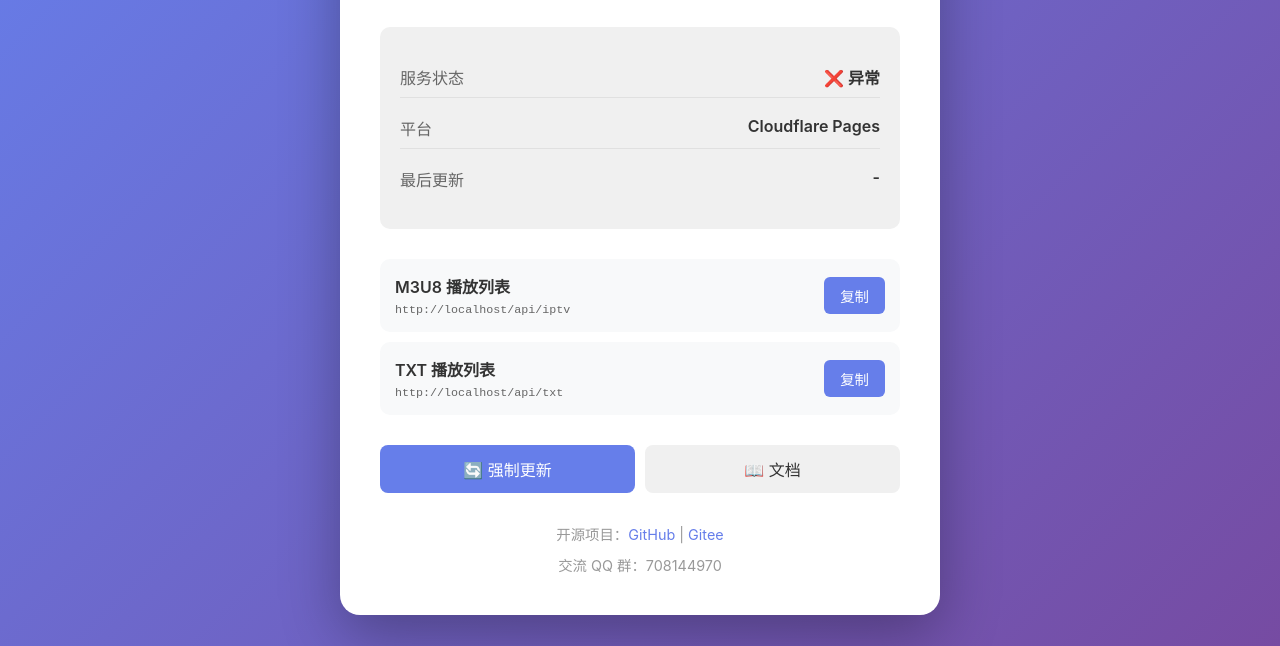
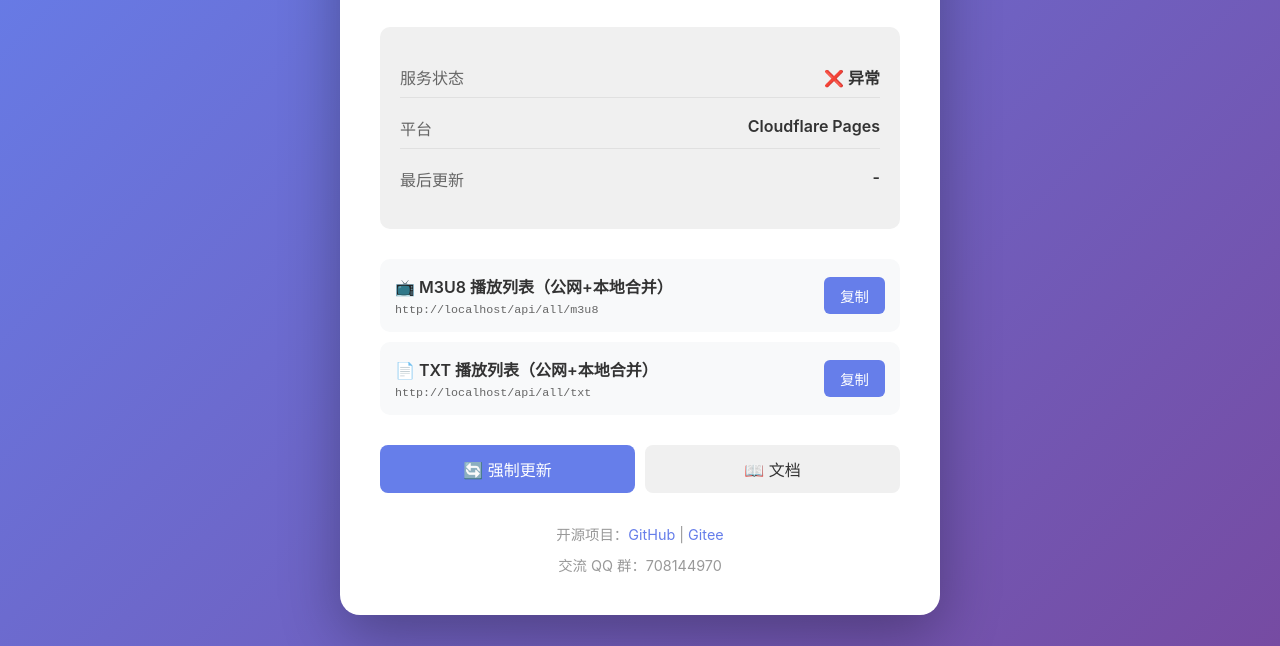
Before and after one commit to haonanren118/IPTV, a plain HTML site: page index.html in a window 1280 px wide. Shown: the part 154-800 px from the top of the page. Drawn offline with Linux system fonts and the light colour scheme; no server answers.

Commit message:
fix: 首页播放列表链接改为 /api/all/m3u8 和 /api/all/txt

```diff
--- a/index.html
+++ b/index.html
@@ -183,15 +183,15 @@
         <div class="endpoints">
             <div class="endpoint">
                 <div class="endpoint-info">
-                    <div class="endpoint-name">M3U8 播放列表</div>
-                    <div class="endpoint-url" id="m3u8-url">/api/iptv</div>
+                    <div class="endpoint-name">📺 M3U8 播放列表（公网+本地合并）</div>
+                    <div class="endpoint-url" id="m3u8-url">/api/all/m3u8</div>
                 </div>
                 <button class="copy-btn" onclick="copyToClipboard('m3u8')">复制</button>
             </div>
             <div class="endpoint">
                 <div class="endpoint-info">
-                    <div class="endpoint-name">TXT 播放列表</div>
-                    <div class="endpoint-url" id="txt-url">/api/txt</div>
+                    <div class="endpoint-name">📄 TXT 播放列表（公网+本地合并）</div>
+                    <div class="endpoint-url" id="txt-url">/api/all/txt</div>
                 </div>
                 <button class="copy-btn" onclick="copyToClipboard('txt')">复制</button>
             </div>
@@ -212,8 +212,8 @@
         const baseUrl = window.location.origin;
 
         // 设置完整 URL
-        document.getElementById('m3u8-url').textContent = `${baseUrl}/api/iptv`;
-        document.getElementById('txt-url').textContent = `${baseUrl}/api/txt`;
+        document.getElementById('m3u8-url').textContent = `${baseUrl}/api/all/m3u8`;
+        document.getElementById('txt-url').textContent = `${baseUrl}/api/all/txt`;
 
         // 获取状态
         async function fetchStatus() {
@@ -235,8 +235,8 @@
         // 复制到剪贴板
         async function copyToClipboard(type) {
             const url = type === 'm3u8'
-                ? `${baseUrl}/api/iptv`
-                : `${baseUrl}/api/txt`;
+                ? `${baseUrl}/api/all/m3u8`
+                : `${baseUrl}/api/all/txt`;
 
             const btn = event.target;
 
```
